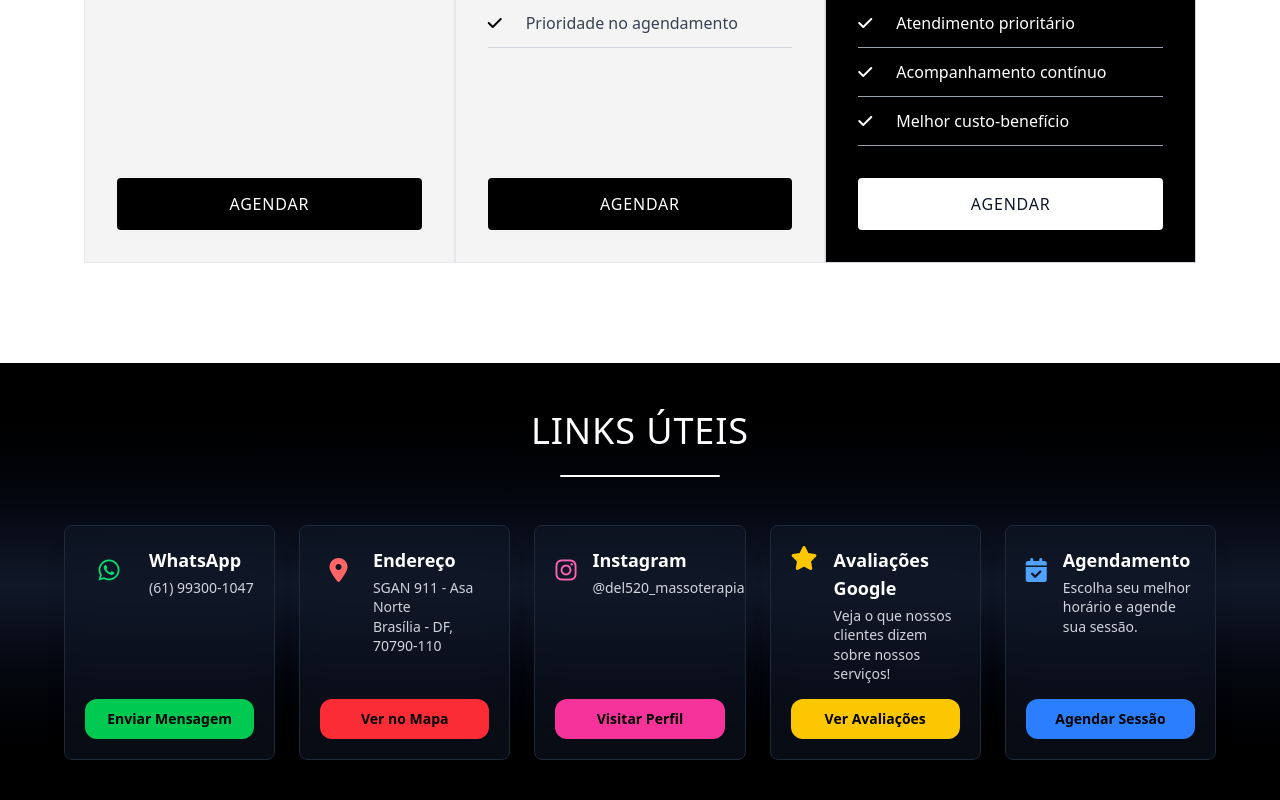
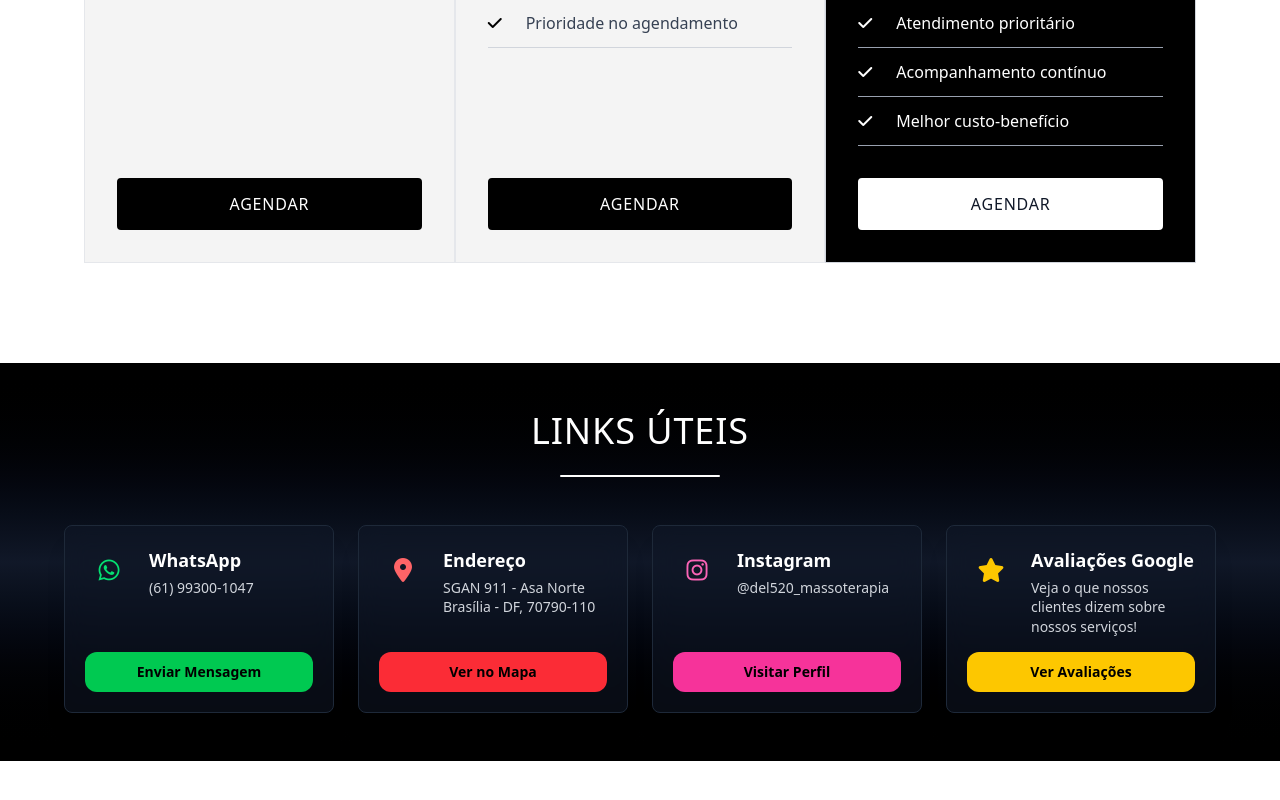
Before and after one commit to lucas19fonseca/landingPage-Dell, a React (Vite) app: page / in a window 1280 px wide. Shown: the part 5880-6680 px from the top of the page. After the commit the page ends 6641 px from the top, so only its background shows below. Built offline with nearby package versions, Linux system fonts and the light colour scheme.

Commit message:
fix: remove link/card agendamento

```diff
--- a/src/components/investimento.jsx
+++ b/src/components/investimento.jsx
@@ -95,7 +95,7 @@ export default function investimento() {
                             </div>
 
                             <a
-                                href="https://calendly.com/dellmassoterapia"
+                                href="https://wa.me/5561993001047?text=Ol%C3%A1%2Ctudo%20bem%3F%0AGostaria%20de%20saber%20mais%20sobre%20o%20seu%20servi%C3%A7o!"
                                 target="_blank"
                                 className="w-full bg-black hover:bg-white hover:text-black border-2 tracking-wider border-black text-white font-medium py-3 rounded transition duration-300 mt-auto"
                             >
@@ -146,7 +146,7 @@ export default function investimento() {
                             </div>
 
                             <a
-                                href="https://calendly.com/dellmassoterapia"
+                                href="https://wa.me/5561993001047?text=Ol%C3%A1%2Ctudo%20bem%3F%0AGostaria%20de%20saber%20mais%20sobre%20o%20seu%20servi%C3%A7o!"
                                 target="_blank"
                                 className="w-full bg-black hover:bg-white hover:text-black border-2 tracking-wider border-black text-white font-medium py-3 rounded transition duration-300 mt-auto"
                             >
@@ -225,7 +225,7 @@ export default function investimento() {
                             </div>
 
                             <a
-                                href="https://calendly.com/dellmassoterapia"
+                                href="https://wa.me/5561993001047?text=Ol%C3%A1%2Ctudo%20bem%3F%0AGostaria%20de%20saber%20mais%20sobre%20o%20seu%20servi%C3%A7o!"
                                 className="w-full bg-white hover:bg-black hover:text-white border-2 tracking-wider border-white text-gray-900 font-medium py-3 px-15 rounded transition duration-300 hover:shadow-[0_0_10px_2px_rgba(255,255,255,0.9)]"
                                 target="_blank"
                             >
--- a/src/components/main.jsx
+++ b/src/components/main.jsx
@@ -79,7 +79,7 @@ export default function Main() {
           {/* Botão Primário */}
           <a
             target="_blank"
-            href="https://calendly.com/dellmassoterapia"
+            href="https://wa.me/5561993001047?text=Ol%C3%A1%2Ctudo%20bem%3F%0AGostaria%20de%20saber%20mais%20sobre%20o%20seu%20servi%C3%A7o!"
             className="group relative overflow-hidden bg-white/10 backdrop-blur-xl border border-white/30 text-white font-bold uppercase tracking-[0.15em] text-xs py-4 px-8 rounded-xl transition-all duration-500 hover:bg-white hover:text-black hover:scale-105 hover:shadow-[0_0_30px_rgba(255,255,255,0.3)]"
           >
             <span className="relative z-10 flex items-center justify-center gap-3">
--- a/src/components/redes.jsx
+++ b/src/components/redes.jsx
@@ -13,14 +13,14 @@ export default function Contatos() {
         </h2>
         <div className="w-40 h-0.5 bg-white mx-auto mb-12 rounded-full"></div>
 
-        <div className="grid grid-cols-1 md:grid-cols-5 gap-6">
+        <div className="grid grid-cols-1 md:grid-cols-2 lg:grid-cols-4 gap-6">
           {/* WHATSAPP */}
           <div className="group bg-gray-900/50 border border-gray-800 rounded-lg p-5 shadow-xl backdrop-blur-md hover:border-green-500/50 transition-all duration-300 hover:-translate-y-1 flex flex-col justify-between h-full">
-            <div className="flex items-start gap-4">
+            <div className="flex items-start gap-4 mb-4">
               <div className="w-12 h-12 flex items-center justify-center rounded-xl text-green-400 text-2xl">
                 <i className="fab fa-whatsapp"></i>
               </div>
-              <div className="text-left">
+              <div className="text-left flex-1">
                 <h3 className="text-white font-semibold text-lg mb-1">WhatsApp</h3>
                 <p className="text-gray-300 text-sm">(61) 99300-1047</p>
               </div>
@@ -28,7 +28,7 @@ export default function Contatos() {
             <a
               href="https://wa.me/5561993001047?text=Ol%C3%A1%2Ctudo%20bem%3F%0AGostaria%20de%20saber%20mais%20sobre%20o%20seu%20servi%C3%A7o!"
               target="_blank"
-              className="mt-4 w-full bg-green-500 text-black font-semibold py-2.5 rounded-xl hover:bg-green-400 active:scale-95 transition-all text-sm"
+              className="w-full bg-green-500 text-black font-semibold py-2.5 rounded-xl hover:bg-green-400 active:scale-95 transition-all text-sm text-center block"
             >
               Enviar Mensagem
             </a>
@@ -36,11 +36,11 @@ export default function Contatos() {
 
           {/* ENDEREÇO */}
           <div className="group bg-gray-900/50 border border-gray-800 rounded-lg p-5 shadow-xl backdrop-blur-md hover:border-red-500/50 transition-all duration-300 hover:-translate-y-1 flex flex-col justify-between h-full">
-            <div className="flex items-start gap-4">
+            <div className="flex items-start gap-4 mb-4">
               <div className="w-12 h-12 flex items-center justify-center rounded-xl text-red-400 text-2xl">
                 <i className="fas fa-map-marker-alt"></i>
               </div>
-              <div className="text-left">
+              <div className="text-left flex-1">
                 <h3 className="text-white font-semibold text-lg mb-1">Endereço</h3>
                 <p className="text-gray-300 text-sm leading-snug">
                   SGAN 911 - Asa Norte <br /> Brasília - DF, 70790-110
@@ -51,7 +51,7 @@ export default function Contatos() {
               href="https://www.google.com/maps?q=SGAN+911+-+Asa+Norte,+Brasília+-+DF,+70790-110"
               target="_blank"
               rel="noreferrer"
-              className="mt-4 inline-block w-full bg-red-500 text-black font-semibold py-2.5 rounded-xl hover:bg-red-400 active:scale-95 transition-all text-sm"
+              className="w-full bg-red-500 text-black font-semibold py-2.5 rounded-xl hover:bg-red-400 active:scale-95 transition-all text-sm text-center block"
             >
               Ver no Mapa
             </a>
@@ -59,11 +59,11 @@ export default function Contatos() {
 
           {/* INSTAGRAM */}
           <div className="group bg-gray-900/50 border border-gray-800 rounded-lg p-5 shadow-xl backdrop-blur-md hover:border-pink-500/50 transition-all duration-300 hover:-translate-y-1 flex flex-col justify-between h-full">
-            <div className="flex items-start gap-4">
+            <div className="flex items-start gap-4 mb-4">
               <div className="w-12 h-12 flex items-center justify-center rounded-xl text-pink-400 text-2xl">
                 <i className="fab fa-instagram"></i>
               </div>
-              <div className="text-left">
+              <div className="text-left flex-1">
                 <h3 className="text-white font-semibold text-lg mb-1">Instagram</h3>
                 <p className="text-gray-300 text-sm">@del520_massoterapia</p>
               </div>
@@ -72,7 +72,7 @@ export default function Contatos() {
               href="https://instagram.com/del520_massoterapia"
               target="_blank"
               rel="noreferrer"
-              className="mt-4 inline-block w-full bg-pink-500 text-black font-semibold py-2.5 rounded-xl hover:brightness-110 active:scale-95 transition-all text-sm"
+              className="w-full bg-pink-500 text-black font-semibold py-2.5 rounded-xl hover:brightness-110 active:scale-95 transition-all text-sm text-center block"
             >
               Visitar Perfil
             </a>
@@ -80,11 +80,11 @@ export default function Contatos() {
 
           {/* AVALIAÇÕES GOOGLE */}
           <div className="group bg-gray-900/50 border border-gray-800 rounded-lg p-5 shadow-xl backdrop-blur-md hover:border-yellow-400/50 transition-all duration-300 hover:-translate-y-1 flex flex-col justify-between h-full">
-            <div className="flex items-start gap-4">
-              <div className="flex items-center justify-center rounded-xl text-yellow-400 text-2xl">
+            <div className="flex items-start gap-4 mb-4">
+              <div className="w-12 h-12 flex items-center justify-center rounded-xl text-yellow-400 text-2xl">
                 <i className="fas fa-star"></i>
               </div>
-              <div className="text-left">
+              <div className="text-left flex-1">
                 <h3 className="text-white font-semibold text-lg mb-1">Avaliações Google</h3>
                 <p className="text-gray-300 text-sm leading-snug">
                   Veja o que nossos clientes dizem sobre nossos serviços!
@@ -95,32 +95,9 @@ export default function Contatos() {
               href="https://share.google/2mV9M9DHgJrWC68Yg"
               target="_blank"
               rel="noreferrer"
-              className="mt-4 inline-block w-full bg-yellow-400 text-black font-semibold py-2.5 rounded-xl hover:bg-yellow-300 active:scale-95 transition-all text-sm"
+              className="w-full bg-yellow-400 text-black font-semibold py-2.5 rounded-xl hover:bg-yellow-300 active:scale-95 transition-all text-sm text-center block"
             >
               Ver Avaliações
-            </a>
-          </div>
-
-          {/* AGENDAMENTO */}
-          <div className="group bg-gray-900/50 border border-gray-800 rounded-lg p-5 shadow-xl backdrop-blur-md hover:border-blue-400/50 transition-all duration-300 hover:-translate-y-1 flex flex-col justify-between h-full">
-            <div className="flex items-start gap-4">
-              <div className="w-12 h-12 flex items-center justify-center rounded-xl text-blue-400 text-2xl">
-                <i className="fas fa-calendar-check"></i>
-              </div>
-              <div className="text-left">
-                <h3 className="text-white font-semibold text-lg mb-1">Agendamento</h3>
-                <p className="text-gray-300 text-sm leading-snug">
-                  Escolha seu melhor horário e agende sua sessão.
-                </p>
-              </div>
-            </div>
-            <a
-              href="https://calendly.com/dellmassoterapia"
-              target="_blank"
-              rel="noreferrer"
-              className="mt-4 inline-block w-full bg-blue-500 text-black font-semibold py-2.5 rounded-xl hover:bg-blue-400 active:scale-95 transition-all text-sm"
-            >
-              Agendar Sessão
             </a>
           </div>
         </div>
```
